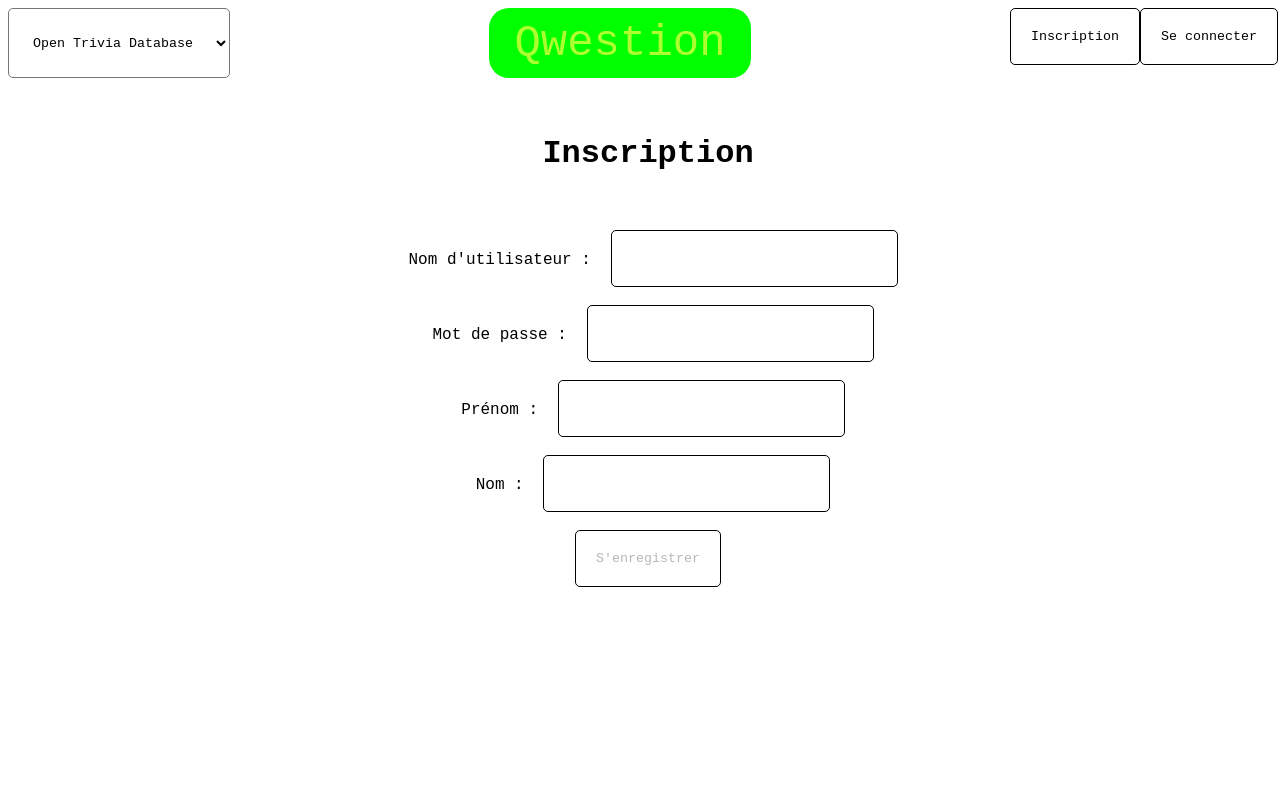
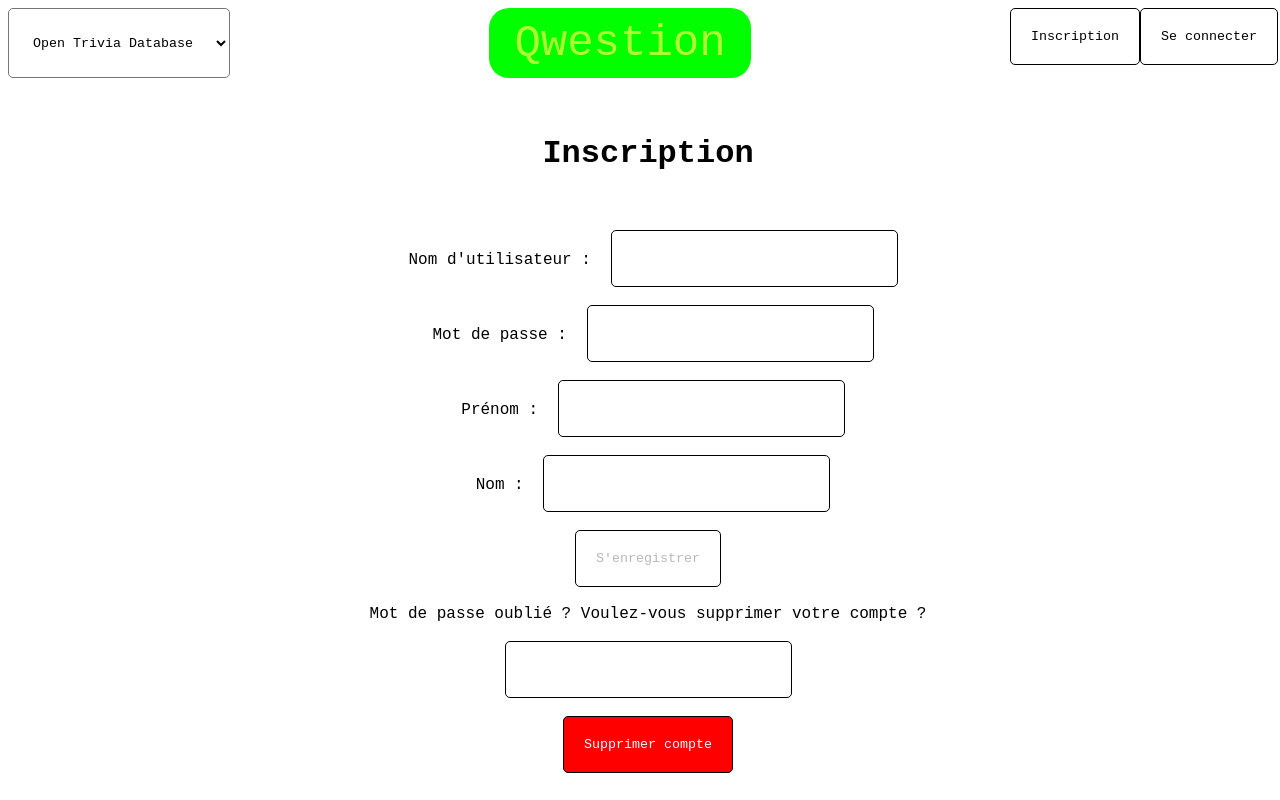
Before and after one commit to FrancoisBasset/Qwestion, a Vue app in the folder vue/: page /inscription in a window 1280 px wide. Built offline with nearby package versions, Linux system fonts and the light colour scheme.

Commit message:
deleteaccount

```diff
--- a/vue/src/components/MyProfileForm.vue
+++ b/vue/src/components/MyProfileForm.vue
@@ -32,6 +32,9 @@
 		<button @click="changePassword()">Modifier mon mot de passe</button>
 		<br>
 		<label id="message" ref="message">Modifications sauvegardés !</label>
+		<br>
+		<br>
+		<button id="deleteAccountButton" @click="deleteAccount()">!! Supprimer mon compte !!</button>
 	</div>
 </template>
 
@@ -54,6 +57,11 @@
 
 .visible {
 	visibility: visible;
+}
+
+#deleteAccountButton {
+	color: white;
+	background-color: red;
 }
 </style>
 
@@ -117,6 +125,10 @@ export default {
 			setTimeout(() => {
 				this.$refs.message.style.visibility = 'hidden';
 			}, 5000);
+		},
+		async deleteAccount() {
+			await this.accountStore.delete(this.accountStore.user.username);
+			this.$router.push('/');
 		}
 	}
 }
--- a/vue/src/components/RegisterForm.vue
+++ b/vue/src/components/RegisterForm.vue
@@ -18,10 +18,24 @@
 		<button @click="register()" :disabled="!correctForm">S'enregistrer</button>
 		<br>
 		<br>
+		<label>Mot de passe oublié ? Voulez-vous supprimer votre compte ?</label>
+		<br>
+		<br>
+		<input type="text" v-model="usernameToDelete" />
+		<br>
+		<br>
+		<button id="deleteAccountButton" @click="deleteAccount()">Supprimer compte</button>
 
 		<RegisterModal v-show="status" @closeRegisterModal="status = null" :status="status" :username="readonlyUsername" />
 	</div>
 </template>
+
+<style scoped>
+#deleteAccountButton {
+	color: white;
+	background-color: red;
+}
+</style>
 
 <script setup>
 import RegisterModal from './RegisterModal.vue';
@@ -42,7 +56,8 @@ export default {
 			firstname: '',
 			lastname: '',
 			status: '',
-			readonlyUsername: ''
+			readonlyUsername: '',
+			usernameToDelete: ''
 		};
 	},
 	computed: {
@@ -62,6 +77,10 @@ export default {
 				this.firstname = '';
 				this.lastname = '';
 			}
+		},
+		async deleteAccount() {
+			await this.accountStore.delete(this.usernameToDelete);
+			this.usernameToDelete = '';
 		}
 	}
 }
```
